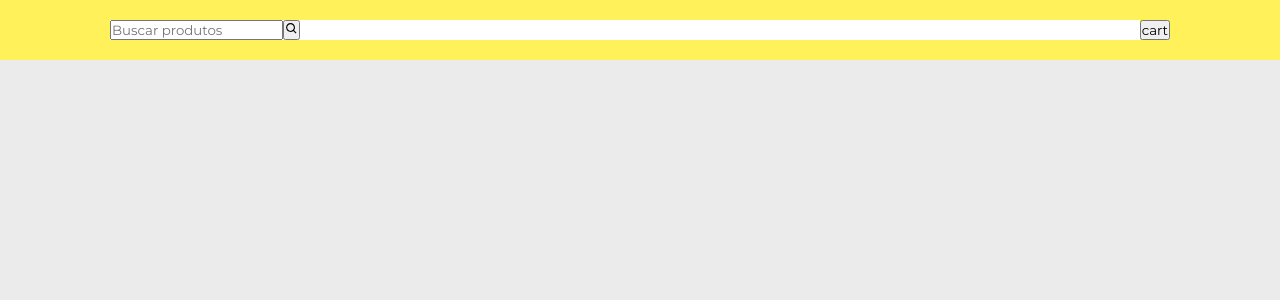
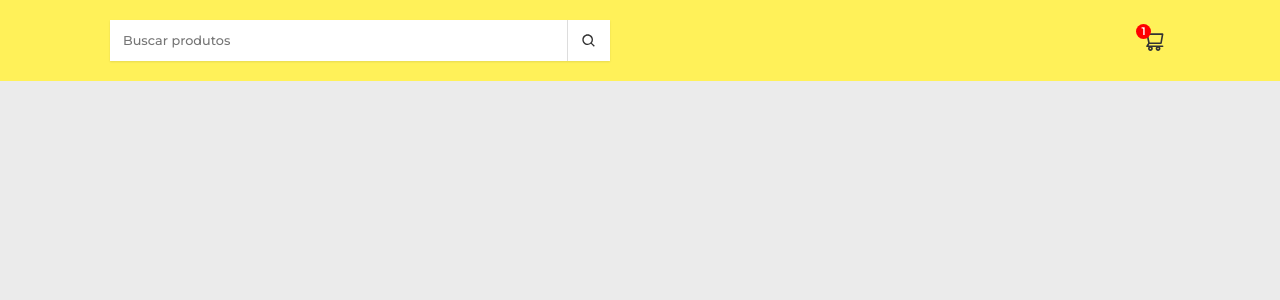
Before and after one commit to yasmimferreir/EcommercAPI-MercadoLivre, a React (Create React App) app: page / in a window 1280 px wide. Shown: the top 300 px of the page. Built offline with nearby package versions, Linux system fonts and the light colour scheme.

Commit message:
implementaçãoSrc/components

```diff
--- /dev/null
+++ b/src/components/CartButton/CartButton.css
@@ -0,0 +1,29 @@
+.cart_button {
+  font-size: 1.5rem;
+  display: flex;
+  align-items: center;
+  justify-content: center;
+  padding: 5px;
+  border: none;
+  background: transparent;
+  cursor: pointer;
+  position: relative;
+  margin-left: 20px;
+  color: #333;
+}
+
+.cart_status {
+  display: flex;
+  align-items: center;
+  justify-content: center;
+  background-color: red;
+  position: absolute;
+  width: 15px;
+  height: 15px;
+  top: 0;
+  left: 0;
+  color: white;
+  font-size: 11px;
+  font-weight: 600;
+  border-radius: 15px;
+}
--- /dev/null
+++ b/src/components/CartButton/CartButton.jsx
@@ -0,0 +1,16 @@
+import React from "react";
+import {AiOutlineShoppingCart} from "react-icons/ai";
+import "./CartButton.css";
+
+function CartButton() {
+  return(
+    <>
+      <button type="button" className="cart_button">
+        <AiOutlineShoppingCart/>
+        <span className="cart_status">1</span>
+      </button>
+    </>
+  );
+}
+
+export default CartButton;
--- a/src/components/Header/Header.jsx
+++ b/src/components/Header/Header.jsx
@@ -1,5 +1,6 @@
 import React from "react";
 import SearchBar from "../SearchBar/SearchBar";
+import CartButton from "../CartButton/CartButton";
 import  "./Header.css";
 
 function Header() {
@@ -7,7 +8,7 @@
     <header className="header">
       <div className="container">
         <SearchBar/>
-        <button>cart</button>
+        <CartButton/>
       </div>
     </header>
   );
--- a/src/components/SearchBar/SearchBar.css
+++ b/src/components/SearchBar/SearchBar.css
@@ -2,4 +2,29 @@
   display: flex;
   background-color: white;
   width: 100%;
+  max-width: 500px;
+  justify-content: space-between;
+  box-shadow: 0 1px 2px 0 rgba(0, 0, 0, 0.1);
+  gap: 13px;
+  padding-right: 13px;
 }
+
+.search_input {
+  padding: 13px;
+  flex-grow: 1;
+  border: none;
+  outline: none;
+  font-size: 0.8rem;
+  font-weight: 500;
+  border-right: 1px solid #ddd;
+}
+
+.search_button {
+  display: flex;
+  align-items: center;
+  justify-content: center;
+  border: none;
+  font-size: 1rem;
+  background: transparent;
+  color: #333;
+}
--- a/src/components/SearchBar/SearchBar.jsx
+++ b/src/components/SearchBar/SearchBar.jsx
@@ -1,18 +1,24 @@
 import React from "react";
 import {BiSearch} from "react-icons/bi";
 import "./SearchBar.css";
+import { useState } from "react";
 
 function SearchBar() {
+  const [searchValue, setSearchValue] = useState("");
+
   return(
     <>
       <form className="search-bar">
         <input
           type="search"
+          value={searchValue}
           placeholder="Buscar produtos"
-          className="search__input"
+          className="search_input"
           required
+          onChange={({target}) => setSearchValue(target.value) }
         />
-        <button type="submit" className="search__button">
+
+        <button type="submit" className="search_button">
           <BiSearch/>
         </button>
       </form>
```
